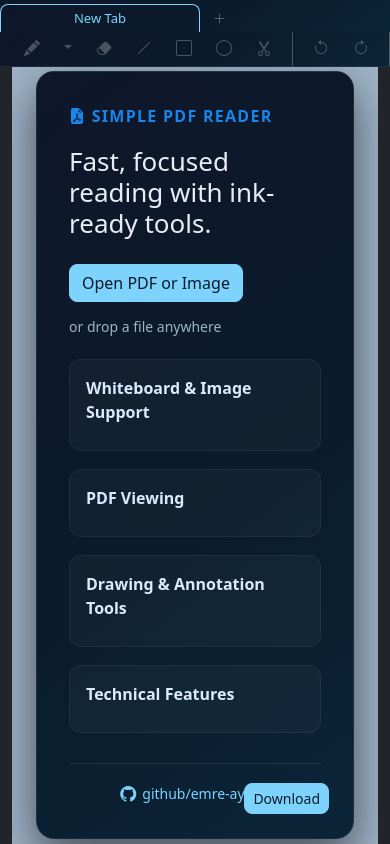
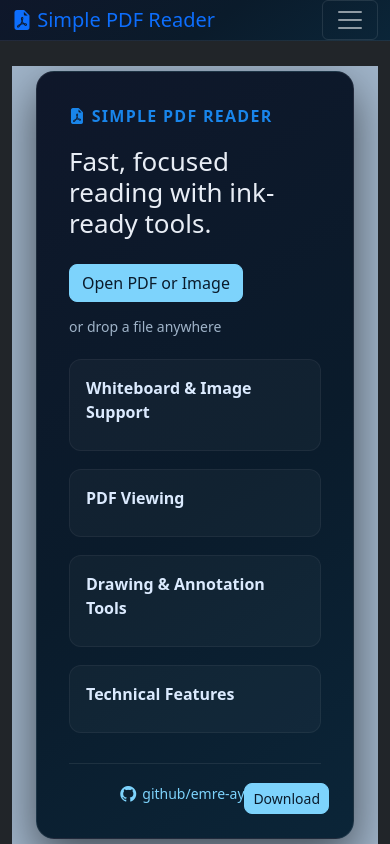
Before and after one commit to emre-ayhan/simple_pdf_reader, a Vue app: page / in a window 390 px wide. Built offline with nearby package versions, Linux system fonts and the light colour scheme.

Commit message:
modified:   src/components/NavTabs.vue 	modified:   src/components/PdfReader.vue 	modified:   src/scss/PdfReader.scss

```diff
--- a/src/components/NavTabs.vue
+++ b/src/components/NavTabs.vue
@@ -61,7 +61,7 @@
 });
 </script>
 <template>
-    <ul class="nav nav-tabs fixed-top pt-1" id="appTabs" role="tablist">
+    <ul class="nav nav-tabs fixed-top pt-1 d-none d-lg-flex" id="appTabs" role="tablist">
         <template v-for="(tab, index) in tabs" :key="tab">
             <li class="nav-item" role="presentation" v-if="!tab.closed">
                 <button class="nav-link" :class="{ active: index === activeTabIndex }" type="button" role="tab" @click="activeTabIndex = index">
--- a/src/components/PdfReader.vue
+++ b/src/components/PdfReader.vue
@@ -1513,8 +1513,24 @@
 </script>
 <template>
     <div class="container-fluid bg-dark" @contextmenu.prevent @dragenter.prevent="onDragEnter" @dragleave.prevent="onDragLeave" @dragover.prevent @drop.prevent="onDrop">
-        <nav class="navbar navbar-expand navbar-dark bg-dark fixed-top py-0">
+        <nav class="navbar navbar-expand-lg navbar-dark bg-dark fixed-top py-0">
             <div class="container">
+                <a class="navbar-brand d-lg-none text-primary" href="#">
+                    <i class="bi bi-file-earmark-pdf-fill"></i>
+                    Simple PDF Reader
+                </a>
+                <button class="navbar-toggler" type="button" data-bs-toggle="offcanvas" data-bs-target="#offcanvasNavbar" aria-controls="offcanvasNavbar" aria-label="Toggle navigation">
+                    <span class="navbar-toggler-icon"></span>
+                </button>
+                <div class="offcanvas offcanvas-end bg-dark" tabindex="-1" id="offcanvasNavbar" aria-labelledby="offcanvasNavbarLabel">
+                    <div class="offcanvas-header">
+                        <h5 class="offcanvas-title text-primary" id="offcanvasNavbarLabel">
+                            <i class="bi bi-file-earmark-pdf-fill"></i>
+                            Simple PDF Reader
+                        </h5>
+                        <button type="button" class="btn-close" data-bs-dismiss="offcanvas" aria-label="Close"></button>
+                    </div>
+                    <div class="offcanvas-body">
                         <!-- Toolbar -->
                         <ul class="navbar-nav mx-auto">
 
@@ -1522,6 +1538,7 @@
                             <li class="nav-item btn-group">
                                 <a class="nav-link" href="#" @click.prevent="isFileLoaded && (isDrawing = (isDrawing && drawMode === 'pen' ? false : true), isEraser = false, drawMode = 'pen')" :class="{ disabled: !isFileLoaded }" :style="{ color: isDrawing && drawMode === 'pen' ? drawColor : '' }">
                                     <i class="bi bi-pencil-fill"></i>
+                                    <span class="d-lg-none ms-2">Draw</span>
                                 </a>
                                 <a class="nav-link dropdown-toggle dropdown-toggle-split" href="#" role="button" data-bs-toggle="dropdown" data-bs-auto-close="outside" aria-expanded="false" :class="{ disabled: !isFileLoaded }"></a>
                                 <div class="dropdown-menu dropdown-menu-dark p-3">
@@ -1560,122 +1577,144 @@
                             <li class="nav-item">
                                 <a class="nav-link" href="#" @click.prevent="isFileLoaded && (isEraser = !isEraser, isDrawing = false)" :class="{ active: isEraser, disabled: !isFileLoaded }">
                                     <i class="bi bi-eraser-fill"></i>
+                                    <span class="d-lg-none ms-2">Eraser</span>
                                 </a>
                             </li>
                             <li class="nav-item">
                                 <a class="nav-link" href="#" @click.prevent="isFileLoaded && (isDrawing = (isDrawing && drawMode === 'line' ? false : true), isEraser = false, drawMode = 'line')" :class="{ active: isDrawing && drawMode === 'line', disabled: !isFileLoaded }" title="Line">
                                     <i class="bi bi-slash-lg"></i>
+                                    <span class="d-lg-none ms-2">Line</span>
                                 </a>
                             </li>
                             <li class="nav-item">
                                 <a class="nav-link" href="#" @click.prevent="isFileLoaded && (isDrawing = (isDrawing && drawMode === 'rectangle' ? false : true), isEraser = false, drawMode = 'rectangle')" :class="{ active: isDrawing && drawMode === 'rectangle', disabled: !isFileLoaded }" title="Rectangle">
                                     <i class="bi bi-square"></i>
+                                    <span class="d-lg-none ms-2">Rectangle</span>
                                 </a>
                             </li>
                             <li class="nav-item">
                                 <a class="nav-link" href="#" @click.prevent="isFileLoaded && (isDrawing = (isDrawing && drawMode === 'circle' ? false : true), isEraser = false, drawMode = 'circle')" :class="{ active: isDrawing && drawMode === 'circle', disabled: !isFileLoaded }" title="Circle">
                                     <i class="bi bi-circle"></i>
+                                    <span class="d-lg-none ms-2">Circle</span>
                                 </a>
                             </li>
                             <li class="nav-item">
                                 <a class="nav-link" href="#" @click.prevent="isFileLoaded && (isSelectionMode = !isSelectionMode, isDrawing = false, isEraser = false)" :class="{ active: isSelectionMode, disabled: !isFileLoaded || showWhiteboard }" title="Select Area to Whiteboard">
                                     <i class="bi bi-scissors"></i>
-                        </a>
-                    </li>
-                    <li class="nav-item vr bg-white mx-2"></li>
+                                    <span class="d-lg-none ms-2">Select</span>
+                                </a>
+                            </li>
+                            <li class="nav-item vr bg-white mx-2 d-none d-lg-block"></li>
 
                             <!-- Undo/Redo -->
                             <li class="nav-item">
                                 <a class="nav-link" href="#" @click.prevent="undo()" :class="{ disabled: !isFileLoaded || historyStep < 0 }" title="Undo">
                                     <i class="bi bi-arrow-counterclockwise"></i>
+                                    <span class="d-lg-none ms-2">Undo</span>
                                 </a>
                             </li>
                             <li class="nav-item">
                                 <a class="nav-link" href="#" @click.prevent="redo()" :class="{ disabled: !isFileLoaded || historyStep >= history.length - 1 }" title="Redo">
                                     <i class="bi bi-arrow-clockwise"></i>
-                        </a>
-                    </li>
-                    <li class="nav-item vr bg-white mx-2"></li>
+                                    <span class="d-lg-none ms-2">Redo</span>
+                                </a>
+                            </li>
+                            <li class="nav-item vr bg-white mx-2 d-none d-lg-block"></li>
 
                             <!-- Pagination -->
                             <li class="nav-item">
                                 <a href="#" class="nav-link" @click.prevent="scrollToPage(1)" :class="{ disabled: !isFileLoaded || showWhiteboard || pageNum <= 1 }" title="First Page">
                                     <i class="bi bi-chevron-double-left"></i>
+                                    <span class="d-lg-none ms-2">First Page</span>
                                 </a>
                             </li>
                             <li class="nav-item">
                                 <a href="#" class="nav-link" @click.prevent="scrollToPage(pageNum - 1)" :class="{ disabled: !isFileLoaded || showWhiteboard || pageNum <= 1 }" title="Previous Page">
                                     <i class="bi bi-chevron-left"></i>
-                        </a>
-                    </li>
-                    <li class="nav-item">
+                                    <span class="d-lg-none ms-2">Previous Page</span>
+                                </a>
+                            </li>
+                            <li class="nav-item d-none d-lg-block">
                                 <input type="text" class="form-control-plaintext" :value="pageNum" @input="scrollToPage($event.target.value)" :disabled="!isFileLoaded || showWhiteboard" />
                             </li>
                             <li class="nav-item">
                                 <a href="#" class="nav-link" @click.prevent="scrollToPage(pageNum + 1)" :class="{ disabled: !isFileLoaded || showWhiteboard || pageNum >= pageCount }" title="Next Page">
                                     <i class="bi bi-chevron-right"></i>
+                                    <span class="d-lg-none ms-2">Next Page</span>
                                 </a>
                             </li>
                             <li class="nav-item">
                                 <a href="#" class="nav-link" @click.prevent="scrollToPage(pageCount)" :class="{ disabled: !isFileLoaded || showWhiteboard || pageNum >= pageCount }" :title="`Last Page (${pageCount})`">
                                     <i class="bi bi-chevron-double-right"></i>
-                        </a>
-                    </li>
-                    <li class="nav-item vr bg-white mx-2"></li>
+                                    <span class="d-lg-none ms-2">Last Page</span>
+                                </a>
+                            </li>
+                            <li class="nav-item vr bg-white mx-2 d-none d-lg-block"></li>
 
                             <!-- Zoom -->
                             <li class="nav-item">
                                 <a href="#" class="nav-link" @click.prevent="zoomOut()" :class="{ disabled: !isFileLoaded || lockView }">
                                     <i class="bi bi-zoom-out"></i>
-                        </a>
-                    </li>
-                    <li class="nav-item">
+                                    <span class="d-lg-none ms-2">Zoom Out</span>
+                                </a>
+                            </li>
+                            <li class="nav-item d-none d-lg-block">
                                 <input type="text" class="form-control-plaintext" :value="showWhiteboard ? Math.round(whiteboardScale * 100) : width" :disabled="!isFileLoaded || lockView || showWhiteboard">
                             </li>
                             <li class="nav-item">
                                 <a href="#" class="nav-link" @click.prevent="zoomIn()" :class="{ disabled: !isFileLoaded || lockView }">
                                     <i class="bi bi-zoom-in"></i>
+                                    <span class="d-lg-none ms-2">Zoom In</span>
                                 </a>
                             </li>
                             <li class="nav-item">
                                 <a href="#" class="nav-link" @click.prevent="toggleZoomMode()" :class="{ disabled: !isFileLoaded || lockView || showWhiteboard }" :title="zoomMode === 'fit-width' ? 'Fit Height' : 'Fit Width'">
                                     <i :class="`bi bi-arrows-expand${zoomMode === 'fit-width' ? '-vertical' : ''}`"></i>
-                        </a>
-                    </li>
-                    <li class="nav-item vr bg-white mx-2"></li>
+                                    <span class="d-lg-none ms-2">{{ zoomMode === 'fit-width' ? 'Fit Height' : 'Fit Width' }}</span>
+                                </a>
+                            </li>
+                            <li class="nav-item vr bg-white mx-2 d-none d-lg-block"></li>
 
                             <!-- Menu -->
                             <li v-if="!showWhiteboard" class="nav-item" :title="lockView ? 'Unlock View' : 'Lock View'">
                                 <a href="#" class="nav-link" @click.prevent="isFileLoaded && (lockView = !lockView)" :class="{ disabled: !isFileLoaded }">
                                     <i class="bi" :class="lockView ? 'bi-lock-fill' : 'bi-lock'"></i>
+                                    <span class="d-lg-none ms-2">{{ lockView ? 'Unlock View' : 'Lock View' }}</span>
                                 </a>
                             </li>
                             <li v-if="showWhiteboard" class="nav-item" title="Copy to Clipboard">
                                 <a href="#" class="nav-link" @click.prevent="copyWhiteboardToClipboard()">
                                     <i class="bi bi-clipboard"></i>
+                                    <span class="d-lg-none ms-2">Copy to Clipboard</span>
                                 </a>
                             </li>
                             <li v-if="showWhiteboard" class="nav-item" title="Download Whiteboard">
                                 <a href="#" class="nav-link" @click.prevent="downloadWhiteboard()">
                                     <i class="bi bi-download"></i>
+                                    <span class="d-lg-none ms-2">Download</span>
                                 </a>
                             </li>
                             <li v-if="showWhiteboard" class="nav-item" title="Close Whiteboard">
                                 <a href="#" class="nav-link" @click.prevent="closeWhiteboard()">
                                     <i class="bi bi-x-lg"></i>
+                                    <span class="d-lg-none ms-2">Close</span>
                                 </a>
                             </li>
                             <li v-if="!showWhiteboard" class="nav-item" title="Save File">
                                 <a href="#" class="nav-link" @click.prevent="saveFile" :class="{ disabled: !isFileLoaded || !hasUnsavedChanges || !pdfDoc }">
                                     <i class="bi bi-floppy-fill"></i>
+                                    <span class="d-lg-none ms-2">Save File</span>
                                 </a>
                             </li>
                             <li v-if="!showWhiteboard" class="nav-item" :title="isFileLoaded ? 'Open Another File' : 'Open File'">
                                 <a href="#" class="nav-link" @click.prevent="fileInput.click()">
                                     <i class="bi bi-file-earmark-arrow-up"></i>
+                                    <span class="d-lg-none ms-2">Open File</span>
                                 </a>
                             </li>
                         </ul>
+                    </div>
+                </div>
             </div>
         </nav>
         <div class="pdf-reader" ref="pdfReader" :class="{ 'overflow-hidden': lockView || showWhiteboard }">
--- a/src/scss/PdfReader.scss
+++ b/src/scss/PdfReader.scss
@@ -1,6 +1,9 @@
 @use "variables" as *;
 .navbar {
-    top: 31.5px !important;
+    @media (min-width: 992px) {
+        top: 31.5px !important;
+    }
+
     background: $dark-bg-gradient !important;
     border-bottom: 1px solid $border-color;
 
```
Lines whose indentation alone changed are shown as unchanged.
